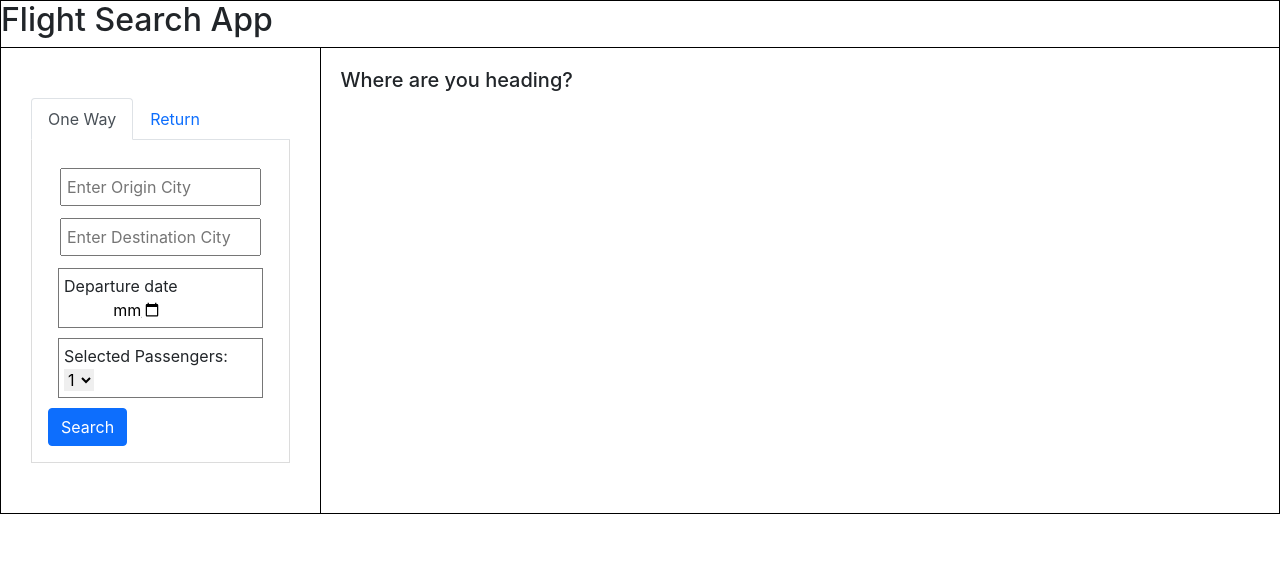
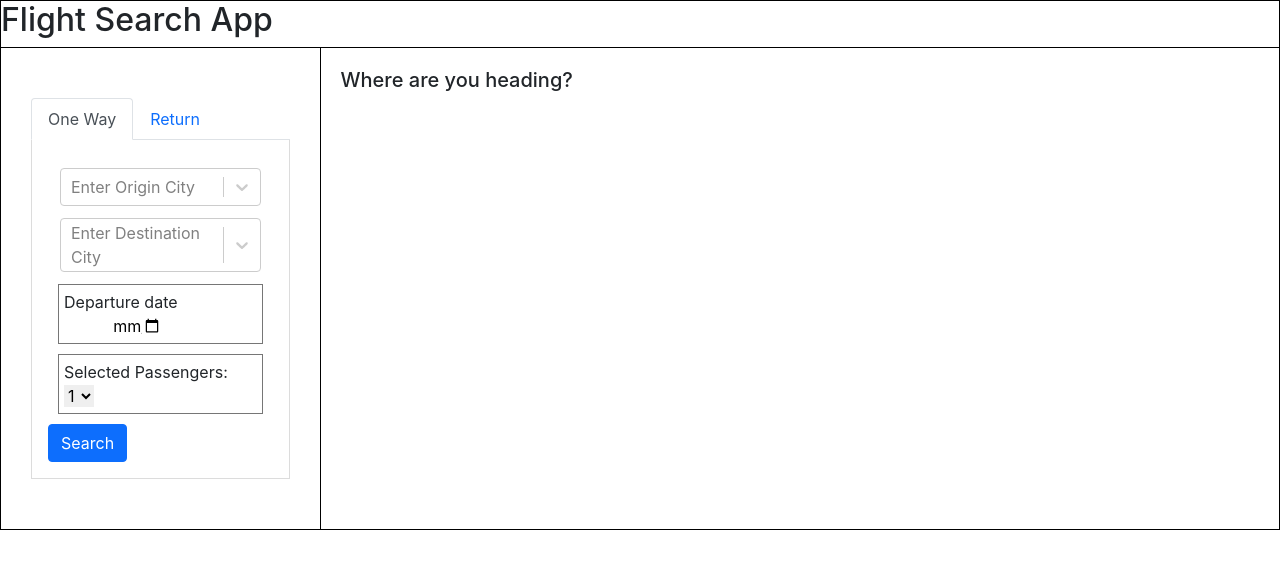
Before and after one commit to utk8117/flight-search-app, a React (Create React App) app: page / in a window 1280 px wide. Shown: the top 568 px of the page. Built offline with nearby package versions, Linux system fonts and the light colour scheme.

Commit message:
Validation added and split component added

```diff
--- a/package.json
+++ b/package.json
@@ -6,6 +6,8 @@
     "@testing-library/jest-dom": "^5.16.1",
     "@testing-library/react": "^12.1.2",
     "@testing-library/user-event": "^13.5.0",
+    "axios": "^0.24.0",
+    "moment": "^2.29.1",
     "react": "^17.0.2",
     "react-dom": "^17.0.2",
     "react-scripts": "5.0.0",
--- a/src/App.css
+++ b/src/App.css
@@ -22,3 +22,7 @@
 .outer-right-wrapper{
   padding: 20px;
 }
+
+.invalid-input{
+  color: red;
+}
--- a/src/App.js
+++ b/src/App.js
@@ -1,16 +1,34 @@
 import { useEffect, useState } from 'react';
 import './App.css';
 import LeftSearch from './components/LeftSearchComponent';
-import RightDisplayComponent from './components/RightDisplayComponent';
 import axios from "axios";
+import moment from 'moment';
+import RightWrapper from './components/RightWrapperComponent';
 
 function App() {
   const [searchData, setSearchData] = useState(null);
   const [flightData, setFlightData] = useState([]);
   const [error, setError] = useState(false);
+  const [valid, setValid] = useState(true);
 
   const onSearchClick = (data) => {
-    setSearchData(data);
+    if (data.originCity && data.destinationCity && data.departureDate && data.passengers) {
+      if (data.isOneWay) {
+        setSearchData(data);
+        setValid(true);
+      }
+      else if(data.returnDate){
+        setSearchData(data);
+        setValid(true);
+      }
+      else {
+        setValid(false);
+      }
+    }
+    else {
+      setValid(false);
+    }
+
   }
 
   useEffect(() => {
@@ -19,7 +37,9 @@ function App() {
       .then((resp) => {
         console.log(resp.data)
         let data = resp.data.filter(value => {
-          if (value.origin === searchData.originCity && value.destination === searchData.destinationCity) {
+          if (value.origin === searchData.originCity &&
+            value.destination === searchData.destinationCity &&
+            moment(moment(value.date).format("L")).isSame(moment(searchData.departureDate).format("L"))) {
             return value
           }
           })
@@ -31,7 +51,6 @@ function App() {
       }
     })
     }
-
   }, [searchData])
 
   return (
@@ -42,21 +61,22 @@ function App() {
       <div className="body-wrapper row">
         <div className="outer-left-wrapper col-md-3">
           <LeftSearch onSearchClick={onSearchClick} />
+          <div>{ !valid ? <p className='invalid-input'>Please enter valid input</p>:null}</div>
         </div>
 
         <div className="outer-right-wrapper col-md-9">
           {
-            searchData != null && !error ? <div>
-              <div className="main-flight-title">
-                <h3>
-                  {searchData.originCity.toUpperCase()} to {searchData.destinationCity.toUpperCase()}
-                </h3>
-            <div className="flights-number">
-                {flightData.length} flights found      Monday, 30th Sept
-            </div>
-          </div>
-              <RightDisplayComponent flightData={flightData}/>
-              </div> : <h5>Where are you heading?</h5>
+            searchData != null && !error ?
+              <div className='row'>
+                <div className={!searchData.isOneWay ?'col-md-6' : 'col-md-12'}>
+                  <RightWrapper flightData={flightData} searchData={searchData} />
+                </div>
+                {!searchData.isOneWay ?
+                  <div className='col-md-6'>
+                  <RightWrapper flightData={flightData} searchData={searchData} />
+                </div> : null}
+              </div>
+             : <h5>Where are you heading?</h5>
           }
 
         </div>
--- a/src/components/FlightListComponent.js
+++ b/src/components/FlightListComponent.js
@@ -1,6 +1,11 @@
+import moment from "moment";
 import "../styles/FlightListComponent.css"
 
-const FlightListComponent = ({flightData}) => {
+const FlightListComponent = ({ flightData }) => {
+    const arrivalTime = moment(flightData.date + " " +flightData.arrivalTime);
+    const departureTime = moment(flightData.date + " " + flightData.departureTime);
+    const timeDiffHr = arrivalTime.diff(departureTime, "hours");
+    const timeDiffMin = Math.floor(((arrivalTime.diff(departureTime, 'minutes')) % 1440) % 60);
     return (
         <div className="flight-list-wrapper">
             <div className="image-box-wrapper">
@@ -27,7 +32,7 @@ const FlightListComponent = ({flightData}) => {
                     </div>
                 </div>
                 <div className="flight-company">
-                    2hrs
+                    {timeDiffHr}h {timeDiffMin}m
                     <div className="flight-info">
                     Non stop
                     </div>
--- a/src/components/OneWayTabContent.js
+++ b/src/components/OneWayTabContent.js
@@ -1,14 +1,21 @@
 import DatePickerComponent from "./DatePicker";
-import Search from "./SearchComponent";
+import SearchComponent from "./SearchComponent";
 import DropDownComponent from "./DropDownComponent";
 import { useEffect, useState } from "react";
 
-const OneWayTabContent = ({onSearchClick}) => {
+const OneWayTabContent = ({ onSearchClick }) => {
+    const options = [
+        { value: 'Pune (PNQ)', label: 'Pune (PNQ)' },
+        { value: 'Mumbai (BOM)', label: 'Mumbai (BOM)' },
+        { value: 'Bengaluru (BLR)', label: 'Bengaluru (BLR)' },
+        { value: 'Delhi (DEL)', label: 'Delhi (DEL)'},
+    ];
     const [searchData, setSearchData] = useState({
         originCity: '',
         destinationCity: '',
         departureDate: '',
-        passengers: 1
+        passengers: 1,
+        isOneWay: true,
     })
     const handleChange = (value, id) => {
         let data = { ...searchData };
@@ -21,12 +28,14 @@ const OneWayTabContent = ({onSearchClick}) => {
 
     return (
         <div className="one-way-outer-wrapper">
-            <Search placeholder={"Enter Origin City"}
+            <SearchComponent placeholder={"Enter Origin City"}
+                options={options}
                 id="originCity"
-                onSearch={(e) => { handleChange(e.target.value, e.target.id);  }} />
-            <Search placeholder={"Enter Destination City"}
+                onSearch={(value) => { handleChange(value, "originCity");  }} />
+            <SearchComponent placeholder={"Enter Destination City"}
+                options={options}
                 id="destinationCity"
-                onSearch={(e) => { handleChange(e.target.value, e.target.id)}} />
+                onSearch={(value) => { handleChange(value, "destinationCity")}} />
             <DatePickerComponent placeholder={'Departure date'}
                 id="departureDate"
                 onDateSelect={(e) => handleChange(e.target.value, e.target.id)} />
--- a/src/components/ReturnTabContent.js
+++ b/src/components/ReturnTabContent.js
@@ -1,15 +1,23 @@
 import DatePickerComponent from "./DatePicker";
-import Search from "./SearchComponent";
+import SearchComponent from "./SearchComponent";
 import DropDownComponent from "./DropDownComponent";
 import { useState } from "react";
+import '../styles/SearchComponent.css';
 
-const ReturnTabContent = ({onSearchClick}) => {
+const ReturnTabContent = ({ onSearchClick }) => {
+    const options = [
+        { value: 'Pune (PNQ)', label: 'Pune (PNQ)' },
+        { value: 'Mumbai (BOM)', label: 'Mumbai (BOM)' },
+        { value: 'Bengaluru (BLR)', label: 'Bengaluru (BLR)' },
+        { value: 'Delhi (DEL)', label: 'Delhi (DEL)'},
+    ];
     const [searchData, setSearchData] = useState({
         originCity: '',
         destinationCity: '',
         departureDate: '',
         returnDate:'',
-        passengers: 1
+        passengers: 1,
+        isOneWay: false,
     })
     const handleChange = (value, id) => {
         let data = { ...searchData };
@@ -18,12 +26,14 @@ const ReturnTabContent = ({onSearchClick}) => {
     }
     return (
         <div className="one-way-outer-wrapper">
-            <Search placeholder={"Enter Origin City"}
+            <SearchComponent placeholder={"Enter Origin City"}
+                options={options}
                 id="originCity"
-                onSearch={(e) => { handleChange(e.target.value,e.target.id) }} />
-            <Search placeholder={"Enter Destination City"}
+                onSearch={(value) => { handleChange(value, "originCity");  }} />
+            <SearchComponent placeholder={"Enter Destination City"}
+                options={options}
                 id="destinationCity"
-                onSearch={(e) => { handleChange(e.target.value, e.target.id)}} />
+                onSearch={(value) => { handleChange(value, "destinationCity")}} />
             <DatePickerComponent placeholder={'Departure date'}
                 id="departureDate"
                 onDateSelect={(e) => handleChange(e.target.value, e.target.id)} />
--- a/src/components/RightDisplayComponent.js
+++ b/src/components/RightDisplayComponent.js
@@ -21,7 +21,7 @@ const RightDisplayComponent = ({flightData}) => {
             <div className="right-display-outer-wrapper">
             {
                 flightData.length > 0 ? <div>{flightFinalData}</div>:
-                    'Loading...'
+                    'No flights found'
             }
             </div>
         </div>
--- /dev/null
+++ b/src/components/RightWrapperComponent.js
@@ -0,0 +1,21 @@
+import RightDisplayComponent from './RightDisplayComponent';
+import moment from 'moment';
+
+const RightWrapper = ({ flightData, searchData }) => {
+    return (
+        <div className='right-wrapper'>
+              <div className="main-flight-title">
+                <h3>
+                  {searchData.originCity.toUpperCase()} to {searchData.destinationCity.toUpperCase()}
+                </h3>
+            <div className="flights-number">
+                  {flightData.length} flights found &nbsp; &nbsp;
+                  {moment(searchData.departureDate).format("dddd, D MMMM")}
+            </div>
+          </div>
+            <RightDisplayComponent flightData={flightData} />
+        </div>
+    )
+}
+
+export default RightWrapper;
--- a/src/components/SearchComponent.js
+++ b/src/components/SearchComponent.js
@@ -1,11 +1,27 @@
-import "../styles/SearchComponent.css";
+import React, { useState } from 'react';
+import Select from 'react-select';
+import '../styles/SearchComponent.css';
 
-const Search = ({ placeholder, onSearch, id }) => {
+const SearchComponent = ({options, placeholder, onSearch, id}) => {
+    const [selectedOption, setSelectedOption] = useState(null);
+
+  const handleChange = (selectedOption) => {
+      setSelectedOption(selectedOption);
+      onSearch(selectedOption.value)
+    console.log(`Option selected:`, selectedOption);
+  };
+
     return (
-        <div className="search-wrapper">
-            <input type={'text'} placeholder={placeholder} id={id} className="input-text" onChange={onSearch}/>
+        <div className='search-wrapper'>
+            <Select
+                id={id}
+                value={selectedOption}
+                onChange={handleChange}
+                options={options}
+                placeholder={placeholder}
+            />
         </div>
-    )
+    );
 }
 
-export default Search;
+export default SearchComponent;
```
Also changed, not shown: 1 other file (tests, documents, lock files or other folders).
